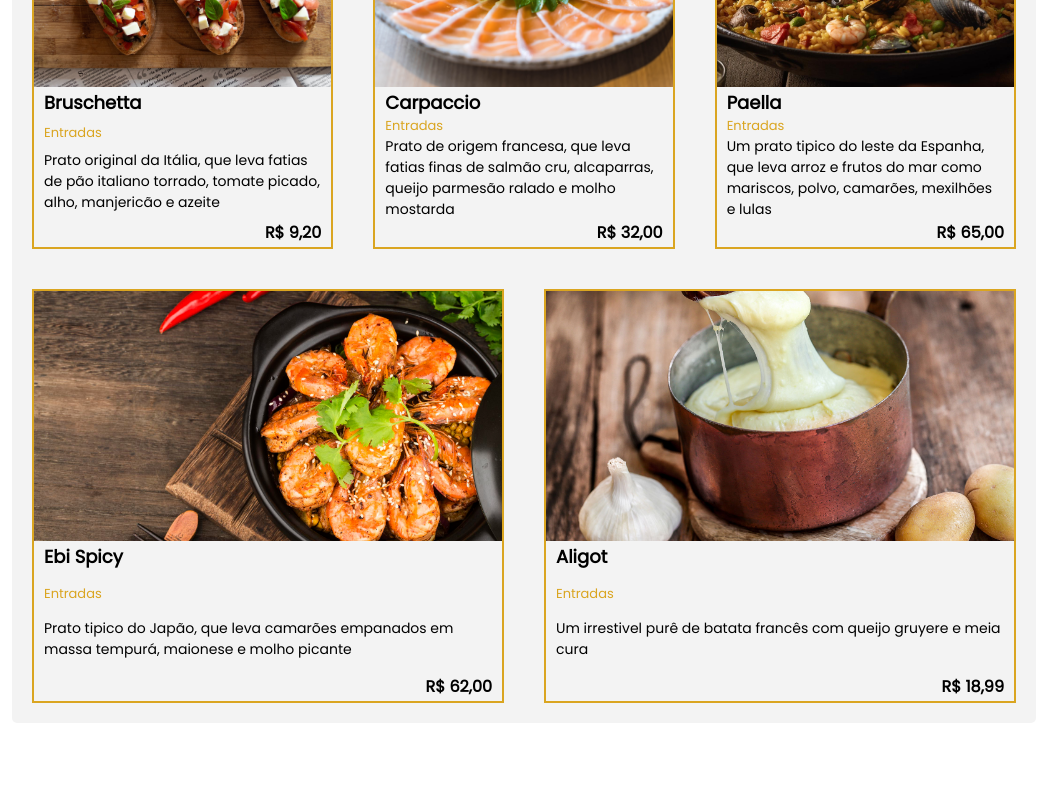
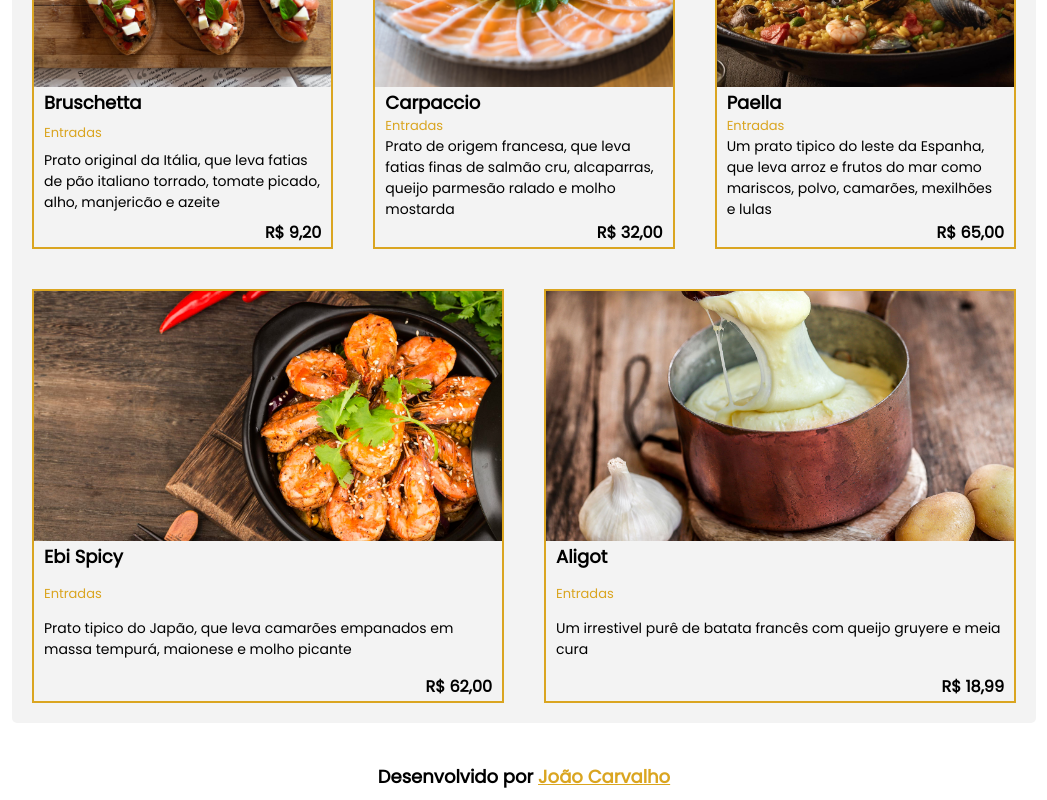
Before and after one commit to jotavcarvalho/cardapio-react, a Next.js app: page / in a window 1280 px wide. Shown: the part 1145-1945 px from the top of the page, without its empty margins (116-1163 px from the left). Before the commit the page ends 1908 px from the top, so only its background shows below. Built offline with nearby package versions, Linux system fonts and the light colour scheme.

Commit message:
alterações finais

```diff
--- /dev/null
+++ b/src/componentes/Footer/Footer.module.css
@@ -0,0 +1,18 @@
+.footer_content{
+    display: flex;
+    align-items: center;
+    justify-content: center;
+    padding-bottom:10px;
+}
+
+.p_footer{
+    align-items: center;
+    font-size: 18px;
+    font-weight: 600;
+
+}
+
+.span_footer{
+ color:#daa520;
+ text-decoration: underline;
+}
--- /dev/null
+++ b/src/componentes/Footer/index.jsx
@@ -0,0 +1,15 @@
+import React from 'react'
+import Styles from './Footer.module.css';
+
+export default function Footer() {
+
+    return (
+        <footer>
+            <div className={`limite-largura ${Styles.footer_content}`}>
+                <p className={Styles.p_footer}>
+                    Desenvolvido por <span className={Styles.span_footer}>João Carvalho</span>
+                </p>
+            </div>
+        </footer>
+    )
+}
--- a/src/pages/_app.js
+++ b/src/pages/_app.js
@@ -1,10 +1,12 @@
 import Home from './Home';
+import Footer from '../componentes/Footer';
 import '../styles/globals.css';
 
 export default function App({ Component, pageProps }) {
   return (
     <>
       <Home/>
+      <Footer/>
       <Component {...pageProps} />
     </>
 
```
